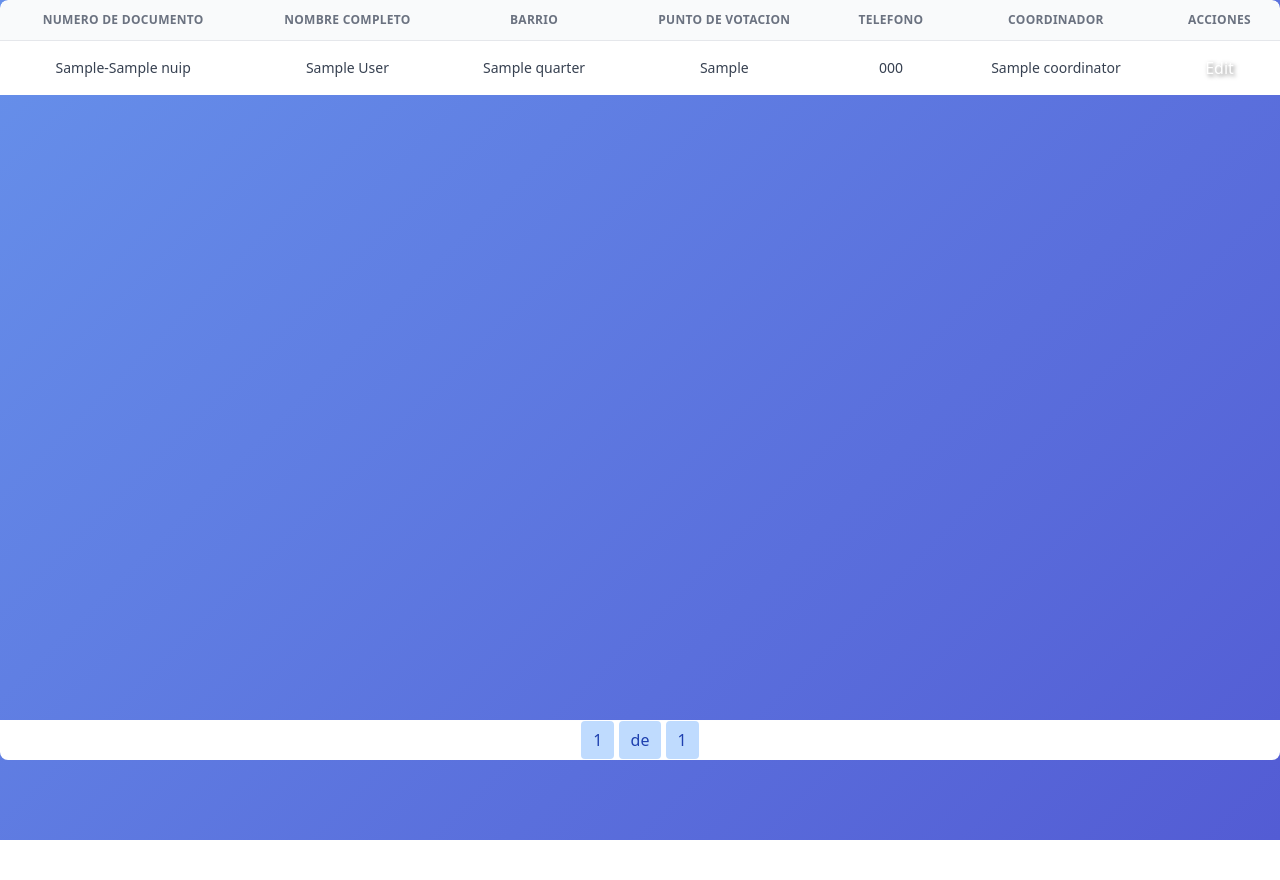
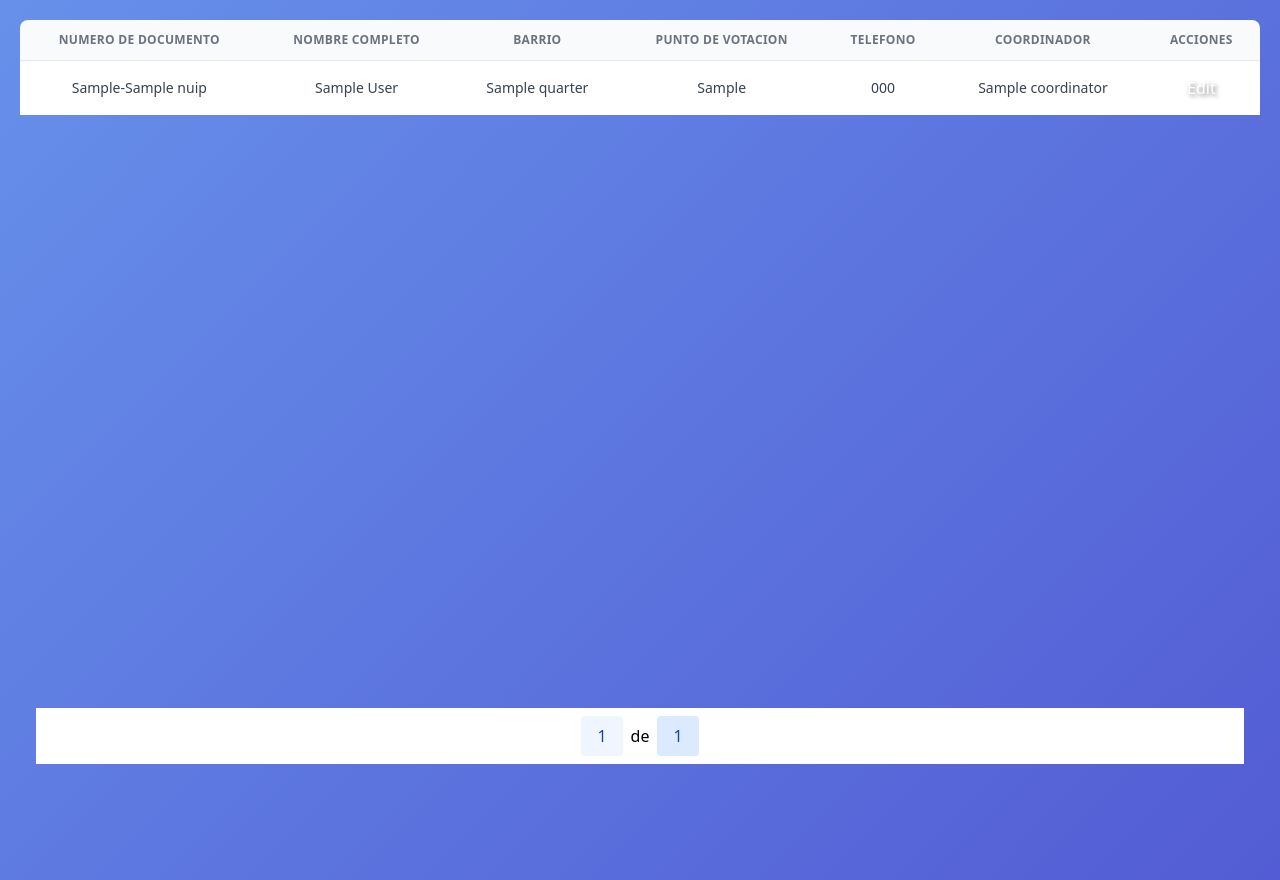
Before and after one commit to fckfck97/app-ss-sqlite3, a Django app: template templates/voters_list.html in a window 1280 px wide. Shown: the part 80-960 px from the top of the page. Before the commit the page ends 920 px from the top, so only its background shows below. Run offline with Django 4.2, Linux system fonts and the light colour scheme; the template is opened without the code that fills it: most values are stand-ins (such as "Sample title", 1, 10 or a date in 2020); some libraries are stand-ins or nearby versions.

Commit message:
table list

```diff
--- a/apps/voters/views.py
+++ b/apps/voters/views.py
@@ -11,8 +11,6 @@ from .serializers import VoterSerializer, ConsultSerializer
 from rest_framework.response import Response
 from rest_framework.views import APIView
 from rest_framework import status
-from .archivos.quarters import load_quarters
-from .archivos.votingpoint import load_point
 
 class ConsultAPIView(APIView):
 
@@ -32,10 +30,11 @@ class ConsultAPIView(APIView):
             voter.official_consultation = official_consultation
             voter.checkout = True
             voter.save()
+            new_nuip = Voter.objects.filter(checkout=False).first()
 
             return Response({
                 'success': True,
-                'new_nuip': official_consultation.nuip
+                'new_nuip': new_nuip.nuip
             }, status=status.HTTP_201_CREATED)
         return Response(serializer.errors, status=status.HTTP_400_BAD_REQUEST)
 
--- a/templates/voters_list.html
+++ b/templates/voters_list.html
@@ -2,7 +2,6 @@
 {% load static %}
 
 {% block navbar %}
-
 <nav class=" bg-white w-full flex relative justify-between items-center mx-auto px-8 h-20">
     <div class="inline-flex">
         <a class="_o6689fn" href="/">
@@ -35,7 +34,7 @@
 
 
 {% block content %}
-<div class="w-full overflow-hidden rounded-lg shadow-xs mb-10">
+<div class="w-full overflow-hidden rounded-lg shadow-xs mb-10 p-5 mx-5">
     <div class="flex flex-col h-screen justify-between">
         <div class="w-full overflow-x-auto overflow-hidden rounded-lg shadow-xs flex-grow mb-10 flex flex-col justify-between">
             <table class="w-full whitespace-no-wrap">
@@ -83,21 +82,25 @@
                     {% endfor %}
                 </tbody>
             </table>
-            <nav class="block py-2 px-4 text-center bg-white mt-auto">
+            <div class="mt-0 mx-4 mb-4">
+                <nav class="flex flex-row justify-center items-center gap-2 py-2 px-4 bg-white mt-auto">
 
                 {% if page_obj.has_previous %}
-                <a href="?page=1" class="px-3 py-2 bg-blue-500 text-white rounded hover:bg-blue-400">Primero</a>
-                <a href="?page={{ page_obj.previous_page_number }}" class="px-3 py-2 bg-blue-500 text-white rounded hover:bg-blue-400">Anterior</a>
+                    <a href="?page=1" class="inline-flex items-center px-4 py-2 border border-transparent text-sm leading-5 font-medium rounded-md text-white bg-blue-500 hover:bg-blue-600">Primero</a>
+                    <a href="?page={{ page_obj.previous_page_number }}" class="inline-flex items-center px-4 py-2 border border-transparent text-sm leading-5 font-medium rounded-md text-white bg-blue-500 hover:bg-blue-600">Anterior</a>
                 {% endif %}
-            <span class="px-3 py-2 bg-blue-200 text-blue-800 rounded">{{ page_obj.number }}</span>
-            <span class="px-3 py-2 bg-blue-200 text-blue-800 rounded">de</span>
-            <span class="px-3 py-2 bg-blue-200 text-blue-800 rounded">{{ page_obj.paginator.num_pages }}</span>
+
+                <span class="inline-flex items-center px-4 py-2 bg-blue-50 text-blue-800 rounded font-medium">{{ page_obj.number }}</span>
+                <span class="font-medium">de</span>
+                <span class="inline-flex items-center px-4 py-2 bg-blue-100 text-blue-800 rounded font-medium">{{ page_obj.paginator.num_pages }}</span>
+
                 {% if page_obj.has_next %}
-                <a href="?page={{ page_obj.next_page_number }}" class="px-3 py-2 bg-blue-500 text-white rounded hover:bg-blue-400">Siguiente</a>
-                <a href="?page={{ page_obj.paginator.num_pages }}" class="px-3 py-2 bg-blue-500 text-white rounded hover:bg-blue-400">Último</a>
+                    <a href="?page={{ page_obj.next_page_number }}" class="inline-flex items-center px-4 py-2 border border-transparent text-sm leading-5 font-medium rounded-md text-white bg-blue-500 hover:bg-blue-600">Siguiente</a>
+                    <a href="?page={{ page_obj.paginator.num_pages }}" class="inline-flex items-center px-4 py-2 border border-transparent text-sm leading-5 font-medium rounded-md text-white bg-blue-500 hover:bg-blue-600">Último</a>
                 {% endif %}
+
                 </nav>
             </div>
     </div>
-</body>
+</div>
 {% endblock content %}
--- a/theme/static/css/dist/styles.css
+++ b/theme/static/css/dist/styles.css
@@ -793,6 +805,24 @@ select {
   margin-bottom: 1.5rem;
 }
 
+.mx-5 {
+  margin-left: 1.25rem;
+  margin-right: 1.25rem;
+}
+
+.mx-4 {
+  margin-left: 1rem;
+  margin-right: 1rem;
+}
+
+.-ml-4 {
+  margin-left: -1rem;
+}
+
+.-mt-2 {
+  margin-top: -0.5rem;
+}
+
 .mb-1 {
   margin-bottom: 0.25rem;
 }
@@ -853,8 +883,8 @@ select {
   margin-bottom: 1rem;
 }
 
-.ml-2 {
-  margin-left: 0.5rem;
+.mt-0 {
+  margin-top: 0px;
 }
 
 .block {
@@ -1001,6 +1031,10 @@ select {
           appearance: none;
 }
 
+.flex-row {
+  flex-direction: row;
+}
+
 .flex-col {
   flex-direction: column;
 }
@@ -1027,6 +1061,10 @@ select {
 
 .justify-around {
   justify-content: space-around;
+}
+
+.gap-2 {
+  gap: 0.5rem;
 }
 
 .space-y-1 > :not([hidden]) ~ :not([hidden]) {
@@ -1168,6 +1205,16 @@ select {
 .bg-yellow-100 {
   --tw-bg-opacity: 1;
   background-color: rgb(254 249 195 / var(--tw-bg-opacity));
+}
+
+.bg-blue-100 {
+  --tw-bg-opacity: 1;
+  background-color: rgb(219 234 254 / var(--tw-bg-opacity));
+}
+
+.bg-blue-50 {
+  --tw-bg-opacity: 1;
+  background-color: rgb(239 246 255 / var(--tw-bg-opacity));
 }
 
 .bg-gradient-to-b {
@@ -1197,11 +1244,20 @@ select {
   padding: 1.5rem;
 }
 
+.p-5 {
+  padding: 1.25rem;
+}
+
 .px-2 {
   padding-left: 0.5rem;
   padding-right: 0.5rem;
 }
 
+.px-2\.5 {
+  padding-left: 0.625rem;
+  padding-right: 0.625rem;
+}
+
 .px-3 {
   padding-left: 0.75rem;
   padding-right: 0.75rem;
```
Also changed, not shown: other parts of theme/static/css/dist/styles.css (+56 -8 lines). Lines whose indentation alone changed are shown as unchanged.
